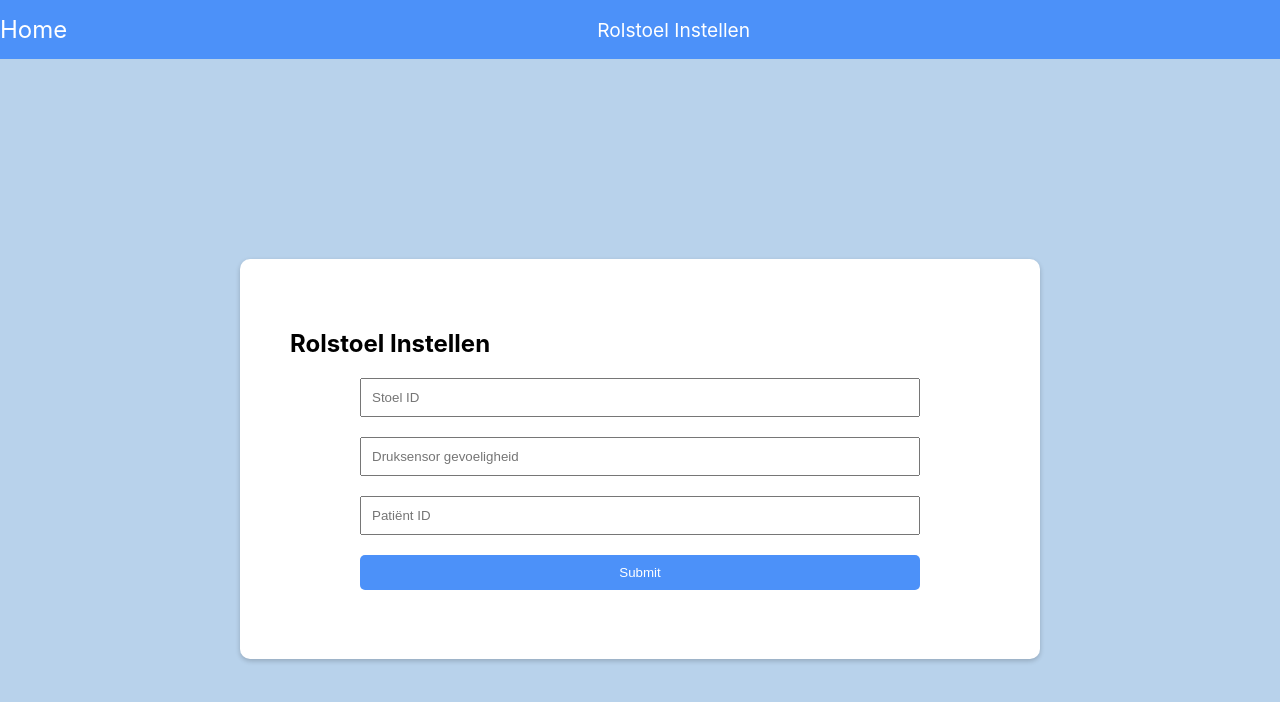
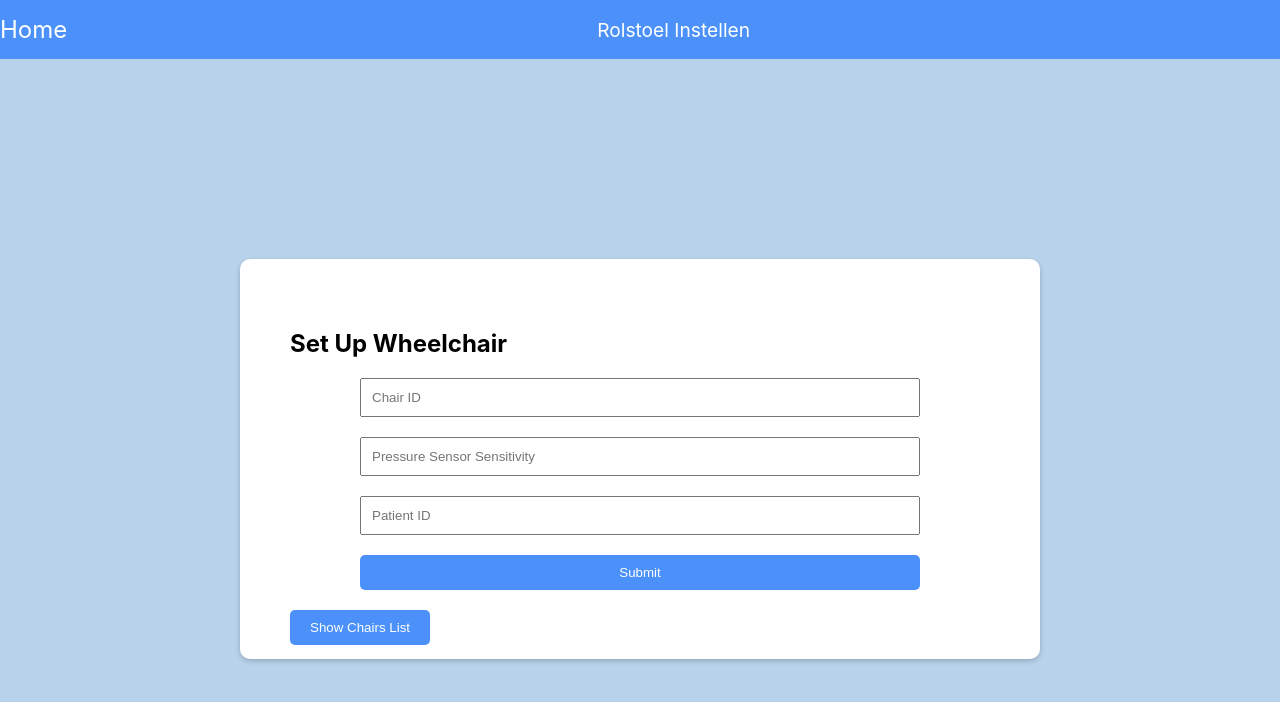
Before and after one commit to hesitantronin/TTDL-web-app, a React (Create React App) app in the folder ttdl-frontend/: page /SetupPage in a window 1280 px wide. Shown: the top 702 px of the page. Built offline with nearby package versions, Linux system fonts and the light colour scheme.

Commit message:
Extra display thingy for chair setup

```diff
--- a/ttdl-frontend/src/Views/setupPage.tsx
+++ b/ttdl-frontend/src/Views/setupPage.tsx
@@ -1,39 +1,22 @@
-import { useEffect, useState } from 'react';
+import React, { useState } from 'react';
 import generalStyle from './stylesheets/generalStyle.module.css';
 import { useSetupPageController } from '../communication/SetuppageController';
-import { Link } from 'react-router-dom';
 import Navbar from './navbar';
 
-function SetupPage(){
-    // const {addWheelChair} = setupPageController();
-    const {error, message, handleSubmit} = useSetupPageController();
-    // const [chairId, setChairId] = useState('');
-    // const [sensitivity, setSensitivity] = useState('');
-    // const [patientId, setPatientId] = useState('');
+function SetupPage() {
+    const { error, message, handleSubmit, chairs } = useSetupPageController();
+    const [isListVisible, setIsListVisible] = useState(false);
 
-    // const initChair = async () => {
-    //     // uhh initialize
-    //     const chair = {
-    //         ChairId: chairId,
-    //         WeightThreshold: sensitivity,
-    //         CurrentPatientId: patientId
-    //     }
+    const toggleListVisibility = () => {
+        setIsListVisible(!isListVisible);
+    };
 
-    //     try {
-    //         await addWheelChair(chair)
-    //         console.log("Successfully added wheelchair");
-    //     } catch (error) {
-    //         console.log("Failed to add wheelchair");
-    //     }
-    // };
-
-
-    return(
+    return (
         <div>
             <Navbar />
             <div className={generalStyle.container}>
                 <div className={generalStyle.box}>
-                <h2>Rolstoel Instellen</h2>
+                    <h2>Set Up Wheelchair</h2>
                     <form
                         onSubmit={handleSubmit}
                         style={{
@@ -44,35 +27,23 @@ function SetupPage(){
                         }}
                     >
                         <input
-                    type='chairID'
-                    placeholder='Stoel ID'
+                            type='text'
+                            placeholder='Chair ID'
                             name='ChairID'
                             className={generalStyle.inputField2}
-                    // value={chairId}
-                    // onChange={(e) => setChairId(e.target.value)}
                         />
                         <input
-                    type='sensorSensitivity'
-                    placeholder='Druksensor gevoeligheid'
+                            type='text'
+                            placeholder='Pressure Sensor Sensitivity'
                             name='SensorSensitivity'
                             className={generalStyle.inputField2}
-                    // value={sensitivity}
-                    // onChange={(e) => setSensitivity(e.target.value)}
                         />
                         <input
-                    type='patientID'
-                    placeholder='Patiënt ID'
+                            type='text'
+                            placeholder='Patient ID'
                             name='PatientID'
                             className={generalStyle.inputField2}
-                    // value={patientId}
-                    // onChange={(e) => setPatientId(e.target.value)}
                         />
-                            {/* <button
-                            onClick={handleSubmit}
-                                className={generalStyle.verticalButton}
-                            >
-                            Initialiseer
-                            </button> */}
                         <input
                             type="submit"
                             style={{
@@ -88,6 +59,31 @@ function SetupPage(){
                         {error && <p style={{ color: 'red' }}>{error}</p>}
                         {message && <p style={{ color: 'black' }}>{message}</p>}
                     </form>
+                    <button
+                        onClick={toggleListVisibility}
+                        style={{
+                            marginTop: '20px',
+                            padding: '10px 20px',
+                            borderRadius: '5px',
+                            backgroundColor: 'rgba(76,145,249,255)',
+                            color: 'white',
+                            border: 'none',
+                        }}
+                    >
+                        {isListVisible ? 'Hide Chairs List' : 'Show Chairs List'}
+                    </button>
+                    {isListVisible && (
+                        <div style={{ marginTop: '20px' }}>
+                            <h3>Chairs List:</h3>
+                            <ul>
+                                {chairs.map(chair => (
+                                    <li key={chair.chairId}>
+                                        Chair ID: {chair.chairId}, Sensitivity: {chair.sensitivity}, Patient ID: {chair.patientId}
+                                    </li>
+                                ))}
+                            </ul>
+                        </div>
+                    )}
                 </div>
             </div>
         </div>
--- a/ttdl-frontend/src/communication/SetuppageController.tsx
+++ b/ttdl-frontend/src/communication/SetuppageController.tsx
@@ -34,12 +34,11 @@ export function useSetupPageController()
     const [error, setError] = useState('');
     const [message, setMessage] = useState('');
     const [submitted, setSubmitted] = useState(false);
-
-    const chairs = [
+    const [chairs, setChairs] = useState([
         { chairId: "abc123", sensitivity: 53, patientId: "1" },
         { chairId: "xyz000", sensitivity: 80, patientId: "2" },
         { chairId: "klm999", sensitivity: 60, patientId: "3" }
-    ];
+    ]);
 
     const handleSubmit = async (event: FormEvent<HTMLFormElement>) => {
         event.preventDefault();
@@ -55,7 +54,7 @@ export function useSetupPageController()
             setChairId(chairId);
             setSensitivity(sensitivity);
             setPatientId(patientId);
-
+            setChairs([...chairs, { chairId, sensitivity, patientId }]);
             setError('');
             setSubmitted(true);
         } else {
@@ -72,5 +71,5 @@ export function useSetupPageController()
         }
     }, [submitted]);
 
-    return {error, message, handleSubmit};
+    return {error, message, handleSubmit, chairs};
 }
```
Lines whose indentation alone changed are shown as unchanged.
